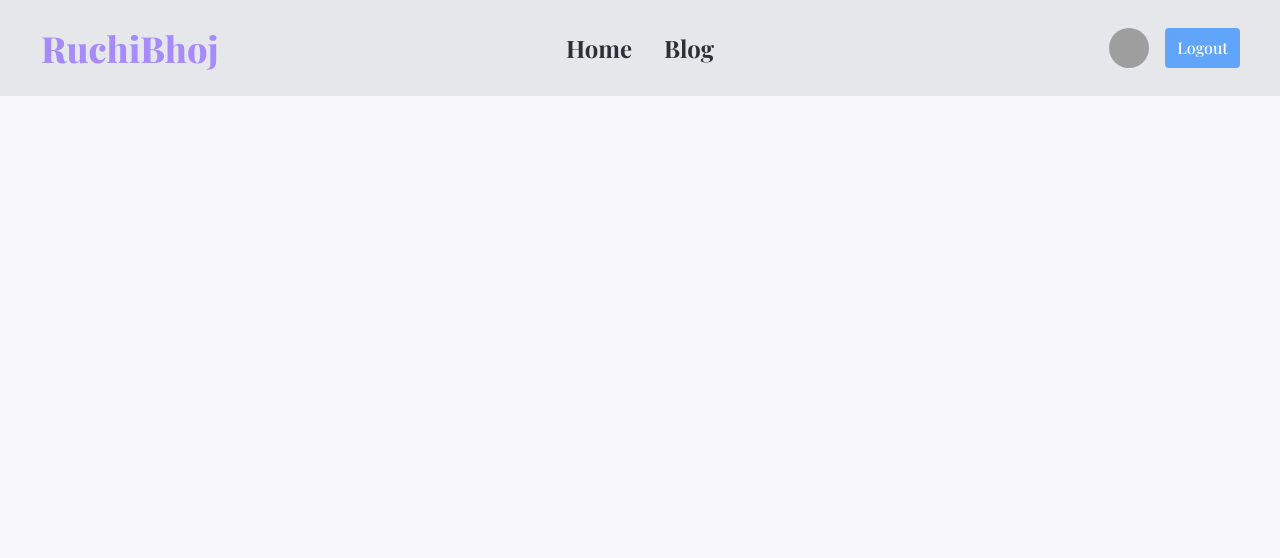
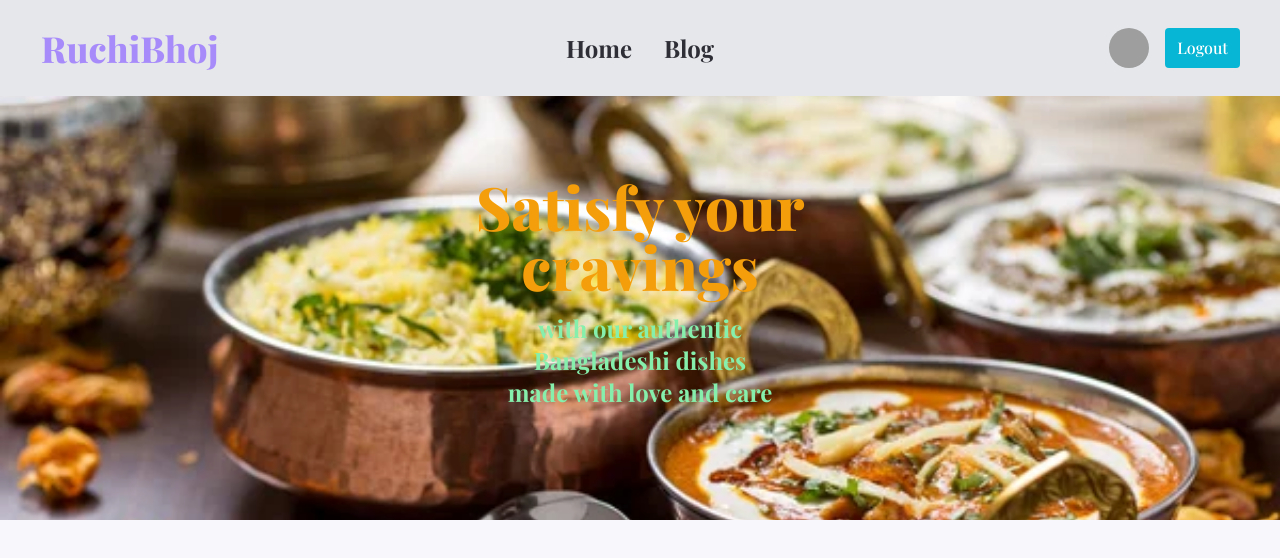
Before and after one commit to fazlerabbyrifat/ruchi-bhoj-client, a React (Vite) app: page / in a window 1280 px wide. Shown: the top 558 px of the page. Built offline with nearby package versions, Linux system fonts and the light colour scheme; grey boxes are pictures that could not be loaded; a web font is replaced by a local one.

Commit message:
banner section added

```diff
--- /dev/null
+++ b/src/pages/Home/Banner/Banner.jsx
@@ -0,0 +1,24 @@
+import React from "react";
+import banner from "../../../assets/banner.jpg";
+
+const Banner = () => {
+  return (
+    <>
+      <section
+        class="banner bg-center bg-cover text-center bg-no-repeat"
+        style={{ backgroundImage: `url(${banner})` }}
+      >
+        <div class="banner-content max-w-6xl text-center mx-auto px-4 sm:px-6 lg:px-8 py-20 ">
+          <h1 class="banner-title text-4xl md:text-5xl lg:text-6xl font-extrabold mb-4 text-amber-500">
+          Satisfy your <br /> cravings
+          </h1>
+          <p class="banner-subtitle text-lg md:text-xl lg:text-2xl font-bold mb-8 text-green-300">
+            with our authentic <br /> Bangladeshi dishes <br /> made with love and care
+          </p>
+        </div>
+      </section>
+    </>
+  );
+};
+
+export default Banner;
--- /dev/null
+++ b/src/pages/Home/Home/Home.jsx
@@ -0,0 +1,12 @@
+import React from 'react';
+import Banner from '../Banner/Banner';
+
+const Home = () => {
+    return (
+        <div>
+            <Banner></Banner>
+        </div>
+    );
+};
+
+export default Home;
--- a/src/pages/shared/Navbar.jsx
+++ b/src/pages/shared/Navbar.jsx
@@ -9,7 +9,7 @@ const Navbar = () => {
     }
 
   return (
-    <div className="navbar bg-gray-200 p-6 mb-5 font-sans">
+    <div className="navbar bg-gray-200 md:p-6 font-sans">
       <div className="navbar-start">
         <div className="dropdown">
           <label tabIndex={0} className="btn btn-ghost lg:hidden">
@@ -61,7 +61,7 @@ const Navbar = () => {
         {
             userName && <span className="text-info">User name</span>
         }
-        <button className="mx-4 px-3 py-2 bg-blue-400 text-white font-medium rounded">Logout</button>
+        <button className=" md:mx-4 px-3 py-2 bg-cyan-500 hover:bg-cyan-700 text-white font-medium rounded">Logout</button>
       </div>
     </div>
   );
```
Also changed, not shown: src/routes/Routes.jsx (+9 -2 lines), src/assets/banner.jpg (added).
